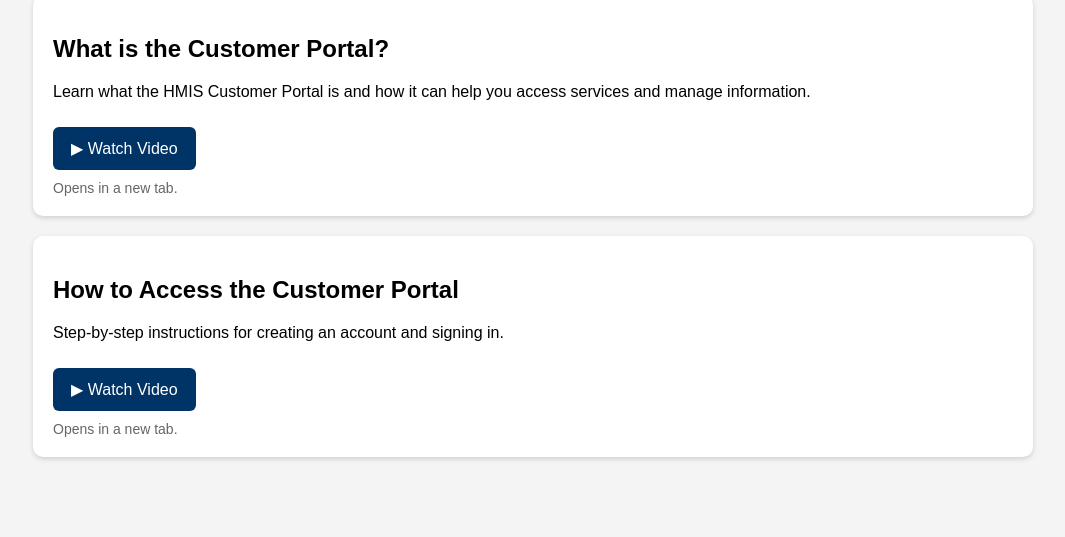
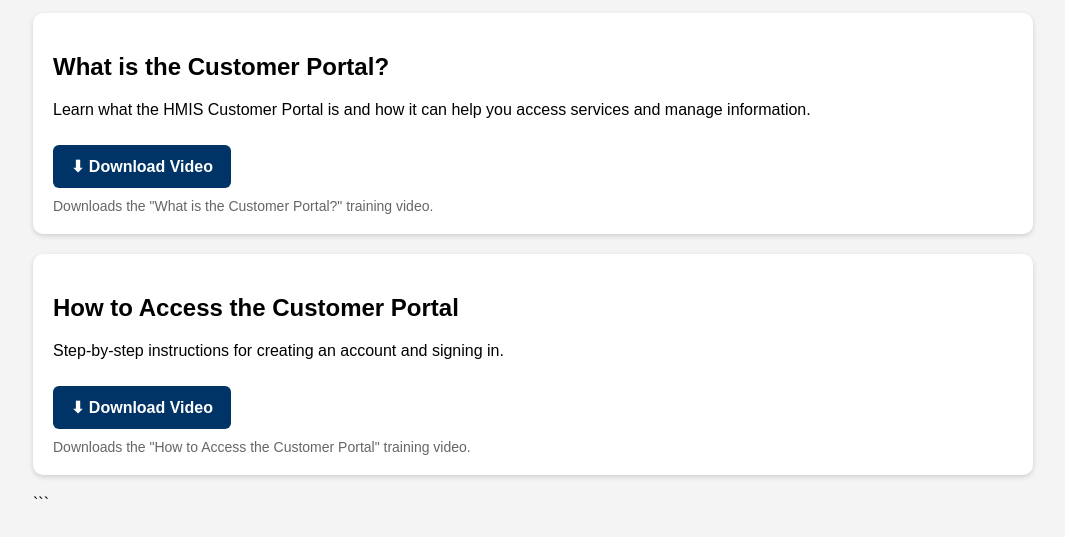
Before and after one commit to Jaedub76/client-portal-help, a plain HTML site: page video/index.html in a window 1280 px wide. Shown: the part 139-676 px from the top of the page, without its empty margins (107-1172 px from the left). Drawn offline with Linux system fonts and the light colour scheme.

Commit message:
Refactor HTML structure and update styles

````diff
--- a/video/index.html
+++ b/video/index.html
@@ -1,61 +1,66 @@
 <!DOCTYPE html>
+
 <html lang="en">
+
 <head>
+    <meta charset="UTF-8">
+    <meta name="viewport" content="width=device-width, initial-scale=1.0">
 
-<meta charset="UTF-8">
-<meta name="viewport"
-      content="width=device-width, initial-scale=1.0">
-
+```
 <title>HMIS Customer Portal Training Library</title>
 
 <style>
 
-body{
+    body {
         font-family: Arial, sans-serif;
         max-width: 1000px;
-    margin:auto;
-    padding:20px;
-    background:#f4f4f4;
+        margin: auto;
+        padding: 20px;
+        background-color: #f4f4f4;
     }
 
-h1{
-    color:#003366;
+    h1 {
+        color: #003366;
     }
 
-.card{
-    background:white;
-    padding:20px;
-    margin-bottom:20px;
-    border-radius:10px;
-    box-shadow:0 2px 5px rgba(0,0,0,.15);
+    .card {
+        background: white;
+        padding: 20px;
+        margin-bottom: 20px;
+        border-radius: 10px;
+        box-shadow: 0 2px 5px rgba(0,0,0,.15);
     }
 
-.button{
-    display:inline-block;
-    background:#003366;
-    color:white;
-    text-decoration:none;
-    padding:12px 18px;
-    border-radius:6px;
-    margin-top:10px;
+    .button {
+        display: inline-block;
+        padding: 12px 18px;
+        margin-top: 10px;
+        margin-right: 10px;
+        background: #003366;
+        color: white;
+        text-decoration: none;
+        border-radius: 6px;
+        font-weight: bold;
     }
 
-.button:hover{
-    background:#00509e;
+    .button:hover {
+        background: #00509e;
     }
 
-.note{
-    color:#666;
-    margin-top:10px;
-    font-size:14px;
+    .note {
+        margin-top: 10px;
+        color: #666;
+        font-size: 14px;
     }
 
 </style>
+```
 
 </head>
 
 <body>
 
+```
 <h1>HMIS Customer Portal Training Library</h1>
 
 <p>
@@ -72,12 +77,12 @@
 
     <a class="button"
        href="what-is-customer-portal.mp4"
-   target="_blank">
-   ▶ Watch Video
+       download>
+        ⬇ Download Video
     </a>
 
     <div class="note">
-Opens in a new tab.
+        Downloads the "What is the Customer Portal?" training video.
     </div>
 
 </div>
@@ -92,15 +97,17 @@
 
     <a class="button"
        href="how-to-access-customer-portal.mp4"
-   target="_blank">
-   ▶ Watch Video
+       download>
+        ⬇ Download Video
     </a>
 
     <div class="note">
-Opens in a new tab.
+        Downloads the "How to Access the Customer Portal" training video.
     </div>
 
 </div>
+```
 
 </body>
+
 </html>
````
Lines whose indentation alone changed are shown as unchanged.
